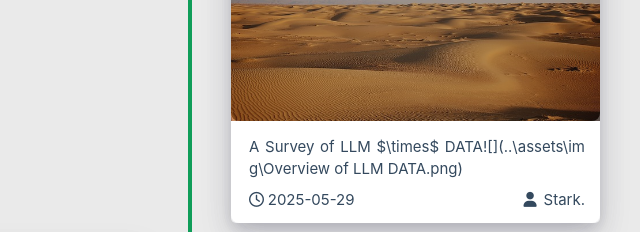
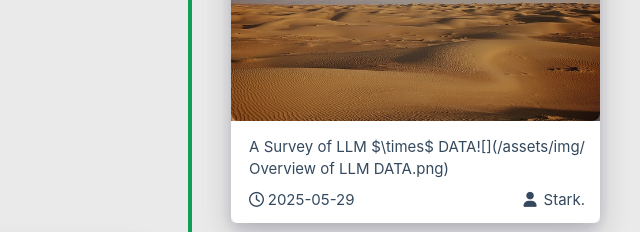
Before and after one commit to liuyuheng1006/liuyuheng1006.github.io, a plain HTML site: page archives/index.html in a window 1280 px wide. Shown: the part 1360-1592 px from the top of the page, 450-1090 px from the left. Drawn offline with Linux system fonts and the light colour scheme; some packages are replaced by stand-ins of ours; no server answers; a script that the page names is missing.

Commit message:
Site updated: 2025-07-22 12:21:59

```diff
--- a/archives/index.html
+++ b/archives/index.html
@@ -561,7 +561,7 @@
                         <div class="card-content article-content">
                             <div class="summary block-with-text">
 
-                                    A Survey of LLM $\times$ DATA![](..\assets\img\Overview of LLM DATA.png)
+                                    A Survey of LLM $\times$ DATA![](&#x2F;assets&#x2F;img&#x2F;Overview of LLM DATA.png)
 
 
                             </div>
```
Also changed, not shown: 2025/05/29/A Survey of LLM times DATA/index.html (+2 -2 lines), archives/2025/05/index.html (+1 -1 lines), archives/2025/index.html (+1 -1 lines), index.html (+1 -1 lines).
